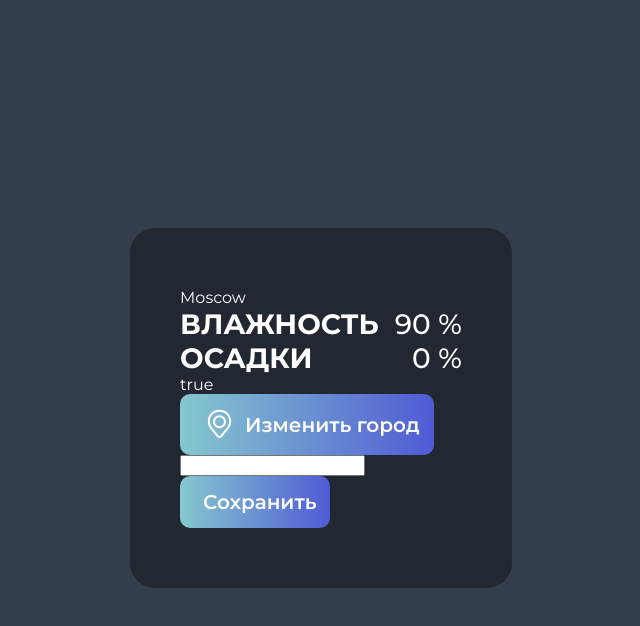
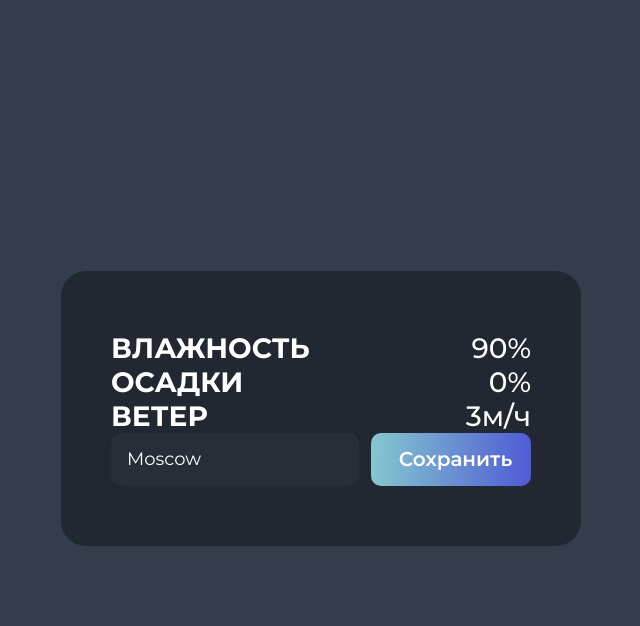
Before and after one commit to savelieva-diana/homework, a Vue app: page / in a window 1280 px wide. Both pictures are taken after a click on the button "Изменить город". Shown: the top 626 px of the page, without its empty margins (319-959 px from the left). Built offline with nearby package versions, Linux system fonts and the light colour scheme.

Commit message:
Работа с поиском

```diff
--- a/src/App.vue
+++ b/src/App.vue
@@ -1,15 +1,31 @@
 <script setup>
 import Stat from "./components/Stat.vue";
 import CitySelect from "./components/CitySelect.vue";
-import { ref } from "vue";
+import { ref, computed } from "vue";
 
-const data = {
-  label: "Влажность",
-  stat: "90 %",
-};
+let data = ref({
+  humidity: 90,
+  rain: 0,
+  wind: 3,
+});
 
 let savedCity = ref("Moscow");
-
+const dataModified = computed(() => {
+  return [
+    {
+      label: "Влажность",
+      stat: data.value.humidity + "%",
+    },
+    {
+      label: "Осадки",
+      stat: data.value.rain + "%",
+    },
+    {
+      label: "Ветер",
+      stat: data.value.wind + "м/ч",
+    },
+  ];
+});
 function getCity(city) {
   savedCity.value = city;
   console.log(city);
@@ -18,9 +34,7 @@ function getCity(city) {
 
 <template>
   <main class="main">
-    {{ savedCity }}
-    <Stat v-bind="data" />
-    <Stat label="Осадки" stat="0 %" />
+    <Stat v-for="item in dataModified" v-bind="item" :key="item.label" />
     <CitySelect @select-city="getCity" />
   </main>
 </template>
--- a/src/components/Button.vue
+++ b/src/components/Button.vue
@@ -19,6 +19,9 @@
   display: flex;
   gap: 9px;
   align-items: center;
+  width: 100%;
+  justify-content: center;
+  height: 53px;
 }
 .button:hover {
   background: var(--gradient-inverted);
--- a/src/components/CitySelect.vue
+++ b/src/components/CitySelect.vue
@@ -2,10 +2,11 @@
 import { ref } from "vue";
 import locationIcon from "../assets/Location.svg";
 import Button from "./Button.vue";
+import Input from "./Input.vue";
 
 const emit = defineEmits(["select-city"]);
-
 let isEdited = ref(false);
+let city = ref("Moscow");
 
 function edit() {
   isEdited.value = true;
@@ -16,12 +17,26 @@ function select() {
   emit("select-city", "London");
 }
 </script>
+
 <template>
-  {{ isEdited }}
-  <Button @click="edit()">
-    <img :src="locationIcon" alt="Location" />
-    Изменить город
-  </Button>
-  <input />
-  <Button @click="select()"> Сохранить </Button>
+  <div class="city-select">
+    <div v-if="isEdited" class="city-input">
+      <Input placeholder="Введите город" v-model="city" />
+      <Button @click="select()"> Сохранить </Button>
+    </div>
+    <Button v-else @click="edit()">
+      <img :src="locationIcon" alt="Location" />
+      Изменить город
+    </Button>
+  </div>
 </template>
+
+<style scoped>
+.city-input {
+  display: flex;
+  gap: 12px;
+}
+.city-select {
+  width: 420px;
+}
+</style>
--- /dev/null
+++ b/src/components/Input.vue
@@ -0,0 +1,25 @@
+<script setup>
+const model = defineModel({ type: String, required: true });
+</script>
+
+<template>
+  <input class="input" v-model="model" />
+</template>
+
+<style scoped>
+.input {
+  color: var(--primary);
+  border-radius: 10px;
+  background: var(--color-bg-card);
+  box-shadow: 1px 2px 4px 0px var(--color-bg-main);
+  border: none;
+  height: 53px;
+  width: 260px;
+  font-size: 18px;
+  font-family: var(--font);
+  padding: 8px 16px;
+}
+.input::placeholder {
+  color: var(--color-text-placeholder);
+}
+</style>
--- a/src/style.css
+++ b/src/style.css
@@ -4,6 +4,7 @@
   --color-primary-inverted: #000000;
   --color-bg-card: #272e37;
   --color-bg-main: #222831;
+  --color-text-placeholder: #3f4958;
   --font: "Montserrat", sans-serif;
   --gradient: linear-gradient(
     90.8deg,
@@ -15,6 +16,9 @@
     rgba(144, 217, 224, 0.9) 9.04%,
     rgba(84, 96, 230, 0.9) 92.2%
   );
+}
+* {
+  box-sizing: border-box;
 }
 body {
   font-synthesis: none;
```
